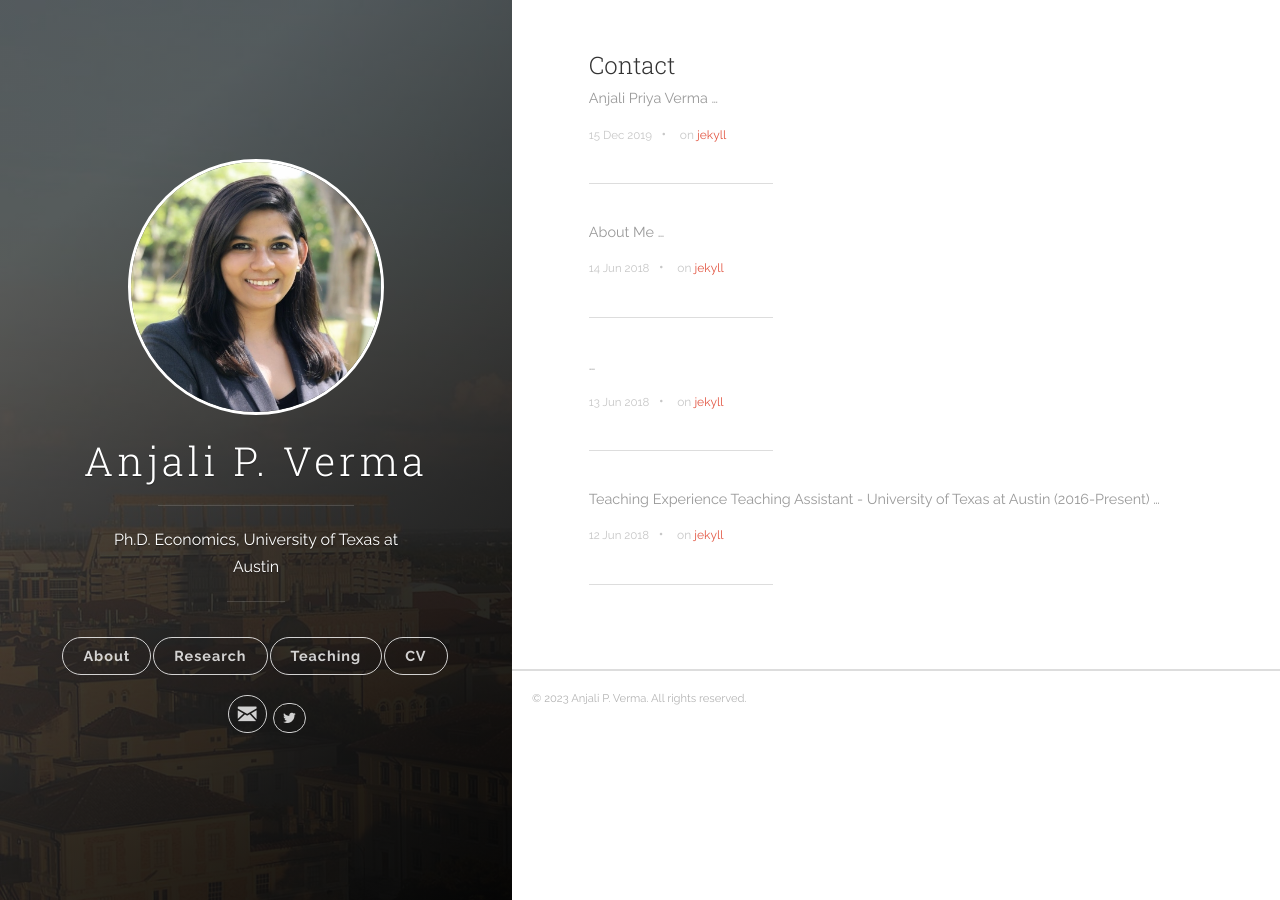
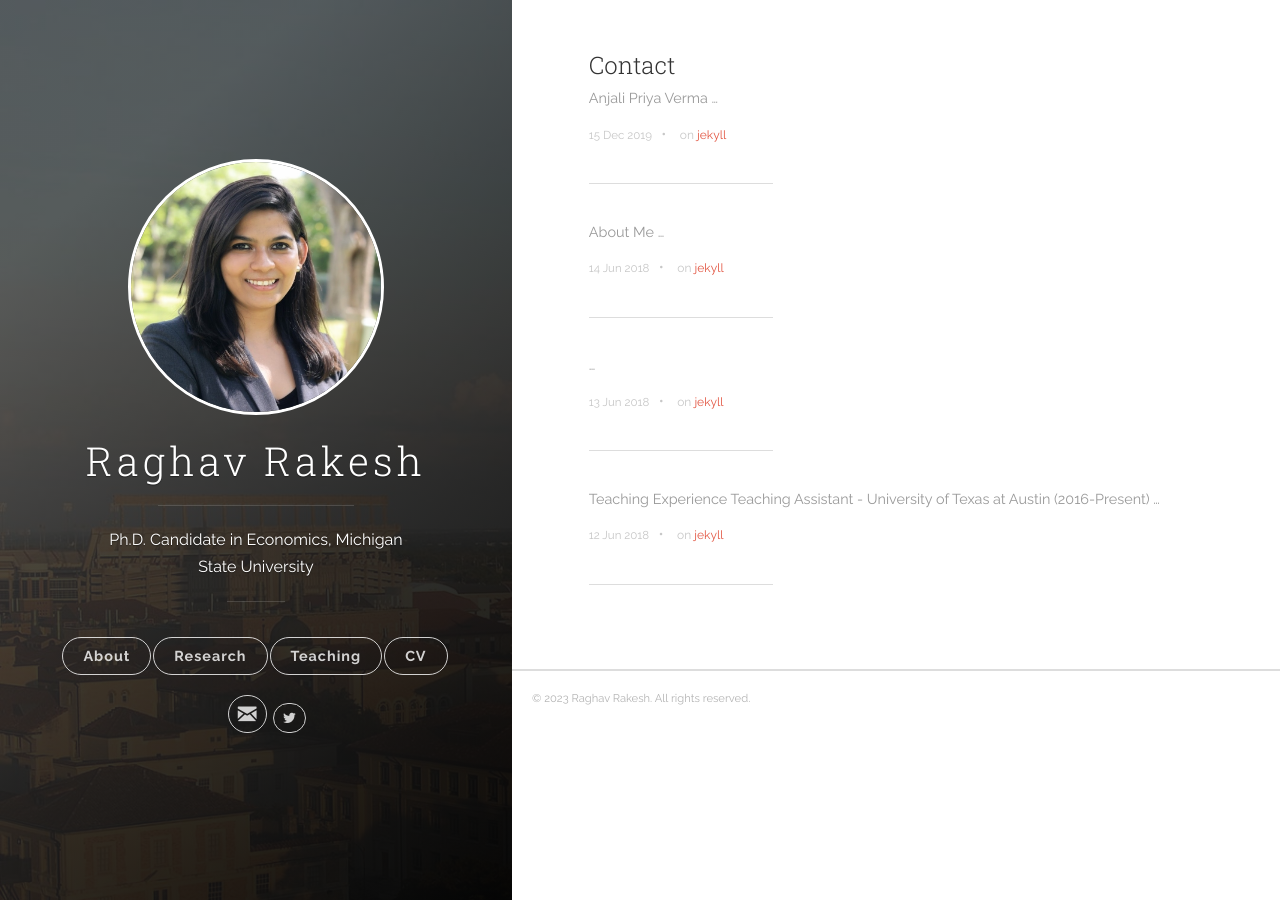
Before and after one commit to raghavrakesh/raghavrakesh.github.io, a Jekyll site: the page built from index.html, in a window 1280 px wide. Built offline with Jekyll 4.4.1, drawn with Linux system fonts in a browser that asks for light colours; the list of posts is cut into pages by our own code.

Commit message:
Update _config.yml

```diff
--- a/_config.yml
+++ b/_config.yml
@@ -1,14 +1,14 @@
 # Site settings
-title: Anjali P. Verma
-description: Ph.D. Economics, University of Texas at Austin
-url: 'https://anjalipverma.github.io'
+title: Raghav Rakesh
+description: Ph.D. Candidate in Economics, Michigan State University
+url: 'https://raghavrakesh.github.io'
 baseurl: ""
 google_analytics: 'UA-154653802-1'
 # disqus_shortname: 'your-disqus-name'
 
 author:
-  name: 'Anjali P. Verma'
-  email: anjali.priya@utexas.edu
+  name: 'Raghav Rakesh'
+  email: rakeshra@msu.edu
 
 defaults:
   -
```
